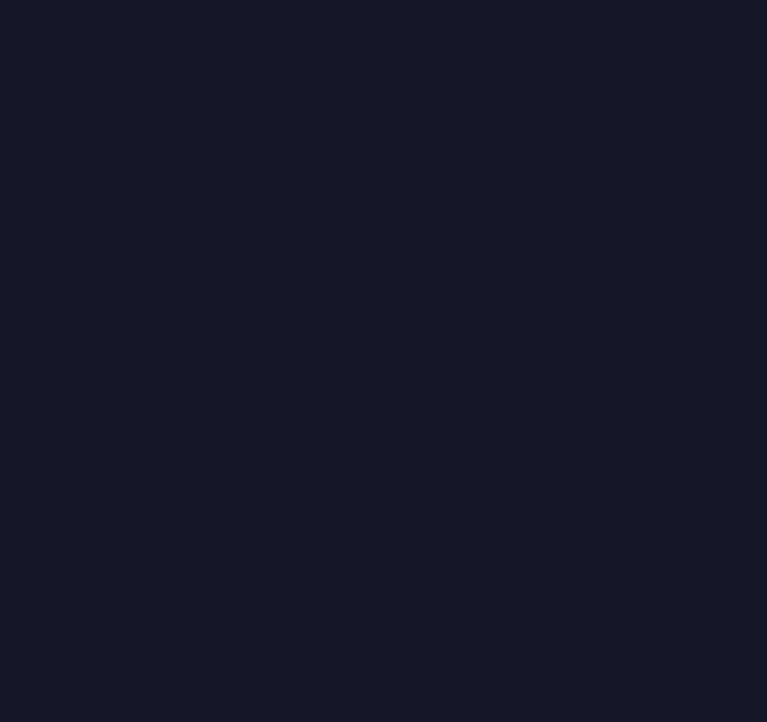
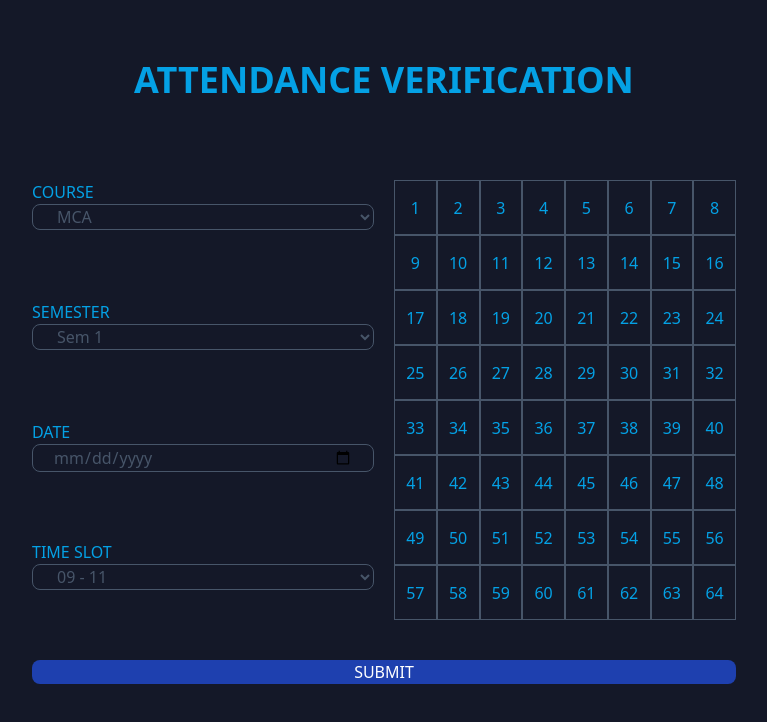
Before and after one commit to sreekesh-k/RCSS-Attendance-Varification, a React (Vite) app in the folder frontend/: page / in a window 1280 px wide. Shown: the top 722 px of the page, without its empty margins (256-1023 px from the left). Built offline with nearby package versions, Linux system fonts and the light colour scheme.

Commit message:
design finish

```diff
--- a/frontend/src/App.jsx
+++ b/frontend/src/App.jsx
@@ -1,9 +1,61 @@
+
 
 function App() {
+  const buttons = [];
+  for (let i = 1; i <= 64; i++) {
+    buttons.push(
+      <button
+        key={i}
+        className="bg-transparent border border-slate-600 text-mybl p-2 hover:bg-cyan-950 focus:bg-cyan-950 flex items-center justify-center"
+      >
+        {i}
+      </button>
+    );
+  }
+  return (
+    <main className=" relative mt-5 xl:mt-10 h-[88svh] w-full p-5 flex flex-col xl:gap-10 justify-center items-center">
+      <div className=" relative w-full text-center text-base xl:text-4xl text-mybl font-bold"><h1>ATTENDANCE VERIFICATION</h1></div>
+      <form className=" relative w-full h-full flex flex-col gap-10 py-10 max-w-[80%] xl:max-w-[60%] px-5">
+        <div className="w-full h-full grid grid-cols-1 grid-rows-2 xl:grid-cols-2 xl:grid-rows-1 gap-5  justify-center items-start">
+          <div className=" w-full h-full flex flex-col gap-5 xl:gap-10">
+            <div className=" w-full flex-1">
+              <label htmlFor="course" className=" text-mybl">COURSE</label><br />
+              <select id="course" name="course" className=" bg-transparent border border-slate-600 focus:border-mybl hover:border-mybl text-slate-600 px-5 rounded-lg w-full">
+                <option value="MCA" className=" text-black">MCA</option>
+                <option value="MSC" className=" text-black">MSC</option>
+              </select>
+            </div>
+            <div className=" w-full flex-1">
+              <label htmlFor="semester" className=" text-mybl">SEMESTER</label><br />
+              <select id="semester" name="semester" className=" bg-transparent border border-slate-600 focus:border-mybl hover:border-mybl text-slate-600 px-5 rounded-lg w-full">
+                <option value="1" className=" text-black">Sem 1</option>
+                <option value="2" className=" text-black">Sem 2</option>
+                <option value="3" className=" text-black">Sem 3</option>
+                <option value="4" className=" text-black">Sem 4</option>
+              </select>
+            </div>
+            <div className=" w-full flex-1">
+              <label htmlFor="date" className=" text-mybl">DATE</label><br />
+              <input type="date" id="date" name="date" className=" bg-transparent border border-slate-600 focus:border-mybl hover:border-mybl text-slate-600 px-5 rounded-lg w-full" />
+            </div>
+            <div className=" w-full flex-1">
+              <label htmlFor="course" className=" text-mybl">TIME SLOT</label><br />
+              <select id="course" name="course" className=" bg-transparent border border-slate-600 focus:border-mybl hover:border-mybl text-slate-600 px-5 rounded-lg w-full">
+                <option value="9 - 11" className=" text-black">09 - 11</option>
+                <option value="11 - 11" className=" text-black">11 - 01</option>
+                <option value="2 - 4" className=" text-black">02 - 04</option>
+              </select>
+            </div>
+          </div>
 
-  return (
-    <>
-    </>
+          <div className="w-full h-full relative grid grid-cols-8 grid-rows-8 ">
+            {buttons}
+          </div>
+        </div>
+        <button className=" bg-blue-800 text-white rounded-lg">SUBMIT</button>
+      </form>
+
+    </main>
   )
 }
 
--- a/frontend/src/index.css
+++ b/frontend/src/index.css
@@ -3,6 +3,6 @@
 @tailwind utilities;
 
 
-body{
+body {
     @apply bg-primary;
 }
--- a/frontend/tailwind.config.js
+++ b/frontend/tailwind.config.js
@@ -5,6 +5,7 @@ export default {
     extend: {
       colors:{
         'primary':'#141828',
+        'mybl':'#04A1E5',
       },
     },
   },
```
